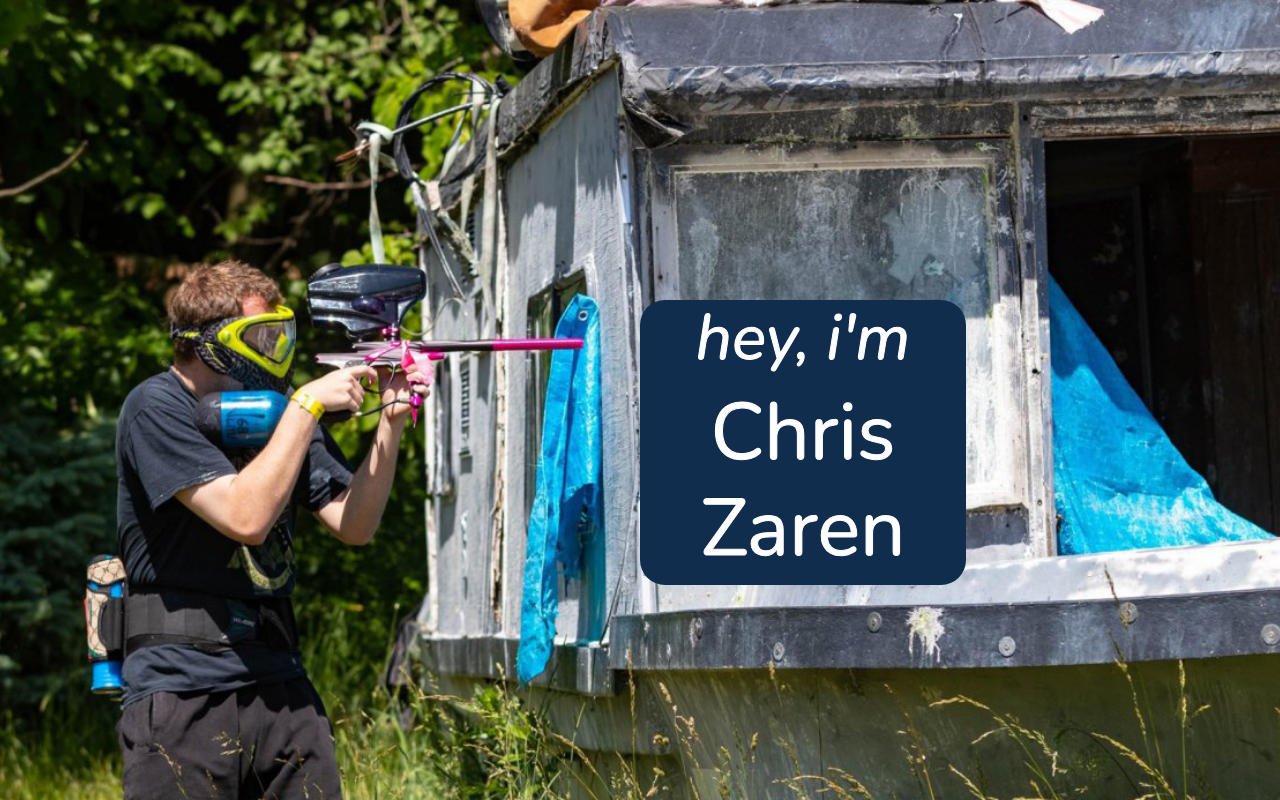
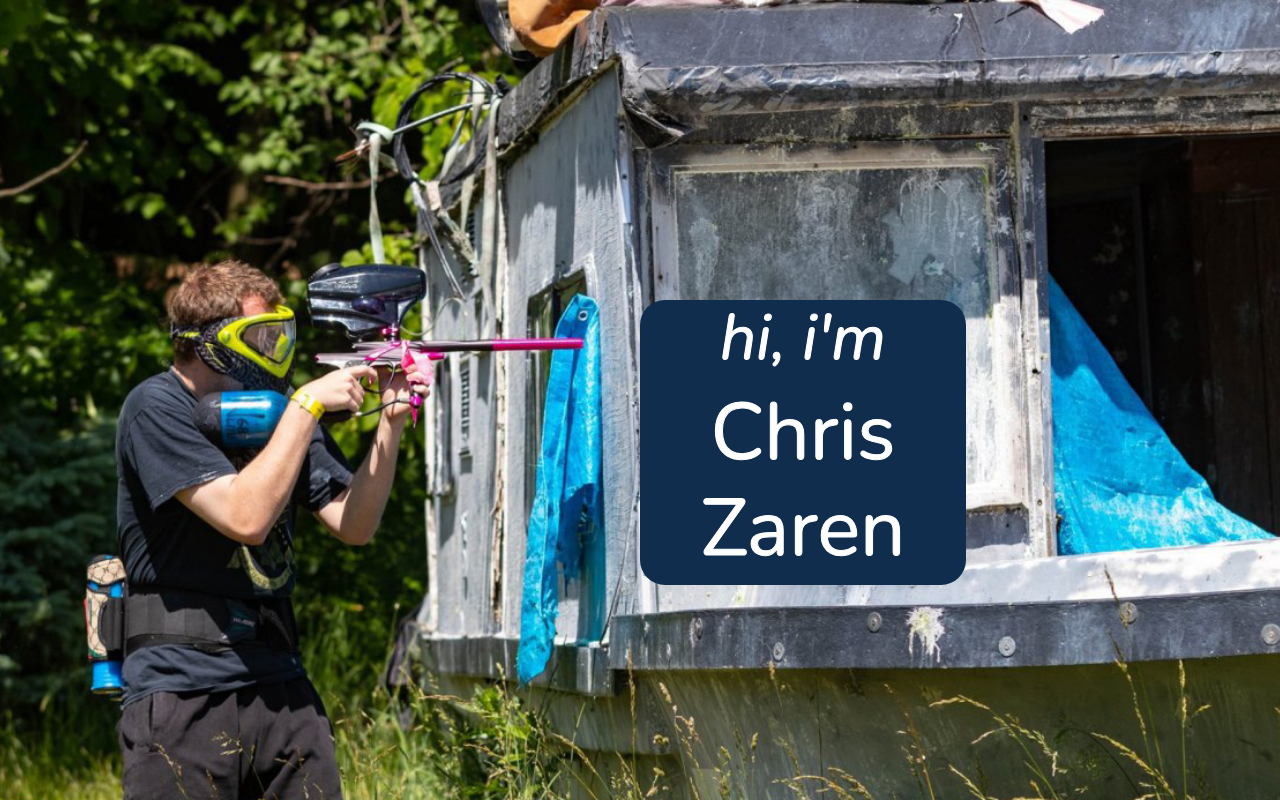
Before and after one commit to ChrisZaren/Resume, a plain HTML site: page index.html in a window 1280 px wide. Drawn offline with nearby package versions, Linux system fonts and the light colour scheme.

Commit message:
hi, Im chris

```diff
--- a/index.html
+++ b/index.html
@@ -28,7 +28,7 @@
         <p></p>
       </div>
       <div class="col-sm-3 col-m-8 title-name">
-        <h1 class="hey">hey, i'm</h1>
+        <h1 class="hey">hi, i'm</h1>
         <h1 class="name">Chris Zaren</h1>
       </div>
       <div class="col-sm-3 col-m-0">
```
